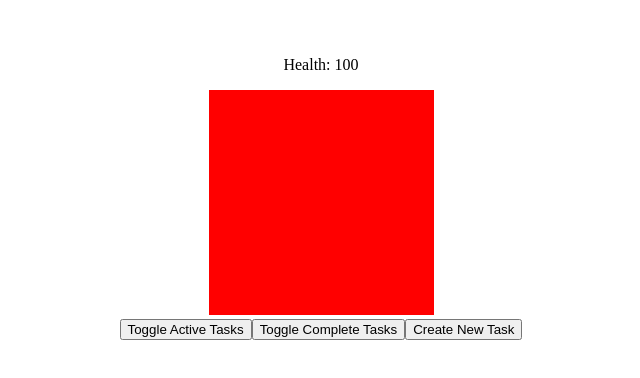
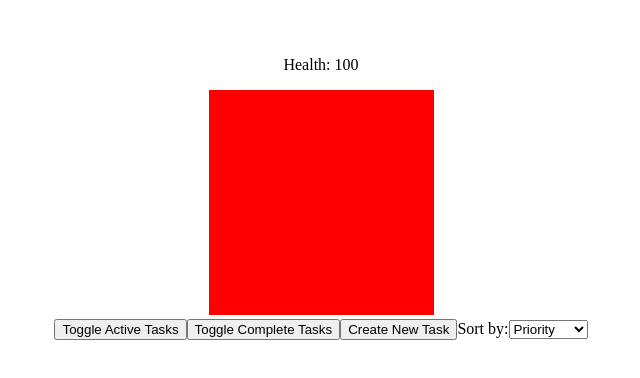
Before and after one commit to QuestlineDJ/task-knight, a React (Vite) app: page / in a window 1280 px wide. Shown: the top 378 px of the page, without its empty margins (319-959 px from the left). Built offline with nearby package versions, Linux system fonts and the light colour scheme.

Commit message:
Add able to choose what type of sorting to do

```diff
--- a/src/TaskSystem.tsx
+++ b/src/TaskSystem.tsx
@@ -29,6 +29,37 @@ export class Task {
   }
 }
 
+function sortByPriority(array: Array<Task>) : Array<Task> {
+   // Copy array into new object
+   var newArray = [...array];
+   newArray.sort((a,b) =>{
+      if ( a.priority != b.priority ) {
+         return a.priority > b.priority ? -1 : 1;
+      } else if ( a.due_time != b.due_time ) {
+         return a.due_time < b.due_time ? -1 : 1;
+      } else {
+         return 0;
+      }
+   });
+
+   return newArray;
+}
+
+function sortByDueDate(array: Array<Task>) : Array<Task> {
+   var newArray = [...array];
+   newArray.sort((a, b) => {
+      if ( a.due_time != b.due_time ) {
+         return a.due_time < b.due_time ? -1 : 1;
+      } else if ( a.priority != b.priority ) {
+         return a.priority > b.priority ? -1 : 1;
+      } else {
+         return 0;
+      }
+   });
+
+   return newArray;
+}
+
 // Import date selection from higher up UI components
 export function TaskMaster() {
   const [showEditor, setShowEditor] = useState(false);
@@ -38,6 +69,7 @@ export function TaskMaster() {
   const [currentImage, setCurrentImage] = useState(0);
 
   const [editTask, setEditTask] = useState(new Task("", 0, get_current_time()));
+  const [prioritySort, setPrioritySort] = useState(true);
 
   const [activeTasks, setActiveTasks] = useState<Array<Task>>(new Array());
   const [completeTasks, setCompleteTasks] = useState<Array<Task>>(new Array());
@@ -71,17 +103,11 @@ export function TaskMaster() {
     }
 
     var newActiveTasks = activeTasks.concat([task]);
-    newActiveTasks.sort((a, b)=>{
-      if ( a.due_time != b.due_time ) {
-         return a.due_time < b.due_time ? -1 : 1;
-      } else {
-         if ( a.priority != b.priority ) {
-            return a.priority > b.priority ? -1 : 1;
-         } else {
-            return 0;
-         }
-      }
-   })
+    if ( prioritySort ) {
+      newActiveTasks = sortByPriority(newActiveTasks);
+   } else {
+      newActiveTasks = sortByDueDate(newActiveTasks);
+   }
 
     setActiveTasks(newActiveTasks);
     setShowEditor(false);
@@ -125,6 +151,18 @@ export function TaskMaster() {
     setCompleteTasks(newCompleteTasks);
   }
 
+   // Do not know the event type
+   function updateSorting(e:any) {
+      var sort = e.target.value == "P";
+      if ( sort ) {
+         var newActiveTasks = sortByPriority(activeTasks);
+      } else {
+         var newActiveTasks = sortByDueDate(activeTasks);
+      }
+      setPrioritySort(sort);
+      setActiveTasks(newActiveTasks);
+   }
+
   return (
     <div>
       <div>
@@ -152,6 +190,15 @@ export function TaskMaster() {
       >
         Create New Task
       </button>
+      <span>
+         Sort by:
+         <select
+            value={prioritySort ? "P" : "H"}
+            onChange={e => updateSorting(e)}>
+            <option value="P">Priority</option>
+            <option value="H">Due Date</option>
+         </select>
+      </span>
       <TaskForm callback={handleSave} task={editTask} active={showEditor} cancel_callback={cancel_editor}/>
       <TaskList
         name="Active Tasks"
```
